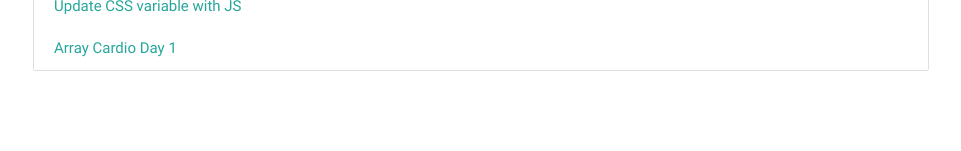
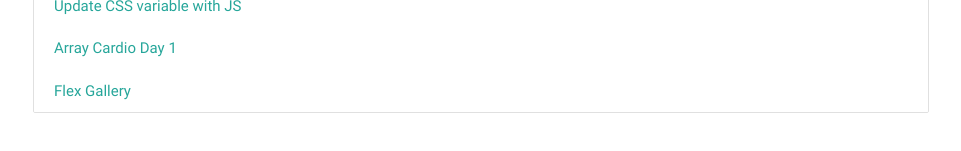
Before and after one commit to kasiawrz/PHP_exercises, a plain HTML site: page index.html in a window 1280 px wide. Shown: the part 173-324 px from the top of the page, without its empty margins (159-1120 px from the left). Drawn offline with nearby package versions, Linux system fonts and the light colour scheme.

Commit message:
Add 05 to the list

```diff
--- a/index.html
+++ b/index.html
@@ -21,6 +21,7 @@
         <li><a class="collection-item" href ="./02 - JS and CSS Clock/index.html">CSS&JS Clock</a></li>
         <li><a class="collection-item" href ="./03 - CSS Variables/index.html">Update CSS variable with JS</a></li>
         <li><a class="collection-item" href ="./04 - Array Cardio Day 1/index.html">Array Cardio Day 1</a></li>
+        <li><a class="collection-item" href ="./05 - Flex Panel Gallery/index.html">Flex Gallery</a></li>
     </ul>
 </div>
 
```
